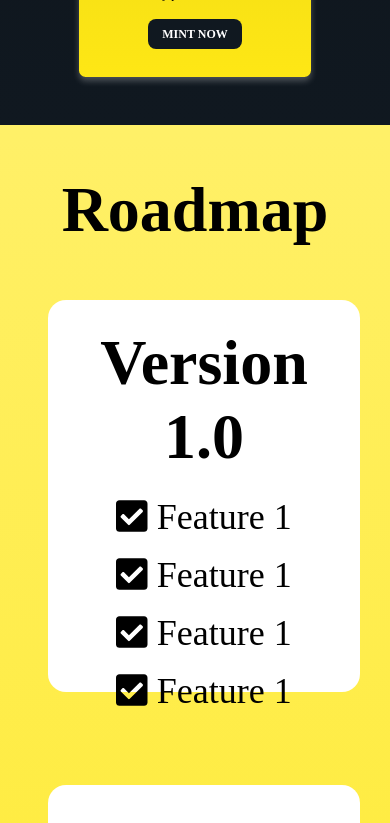
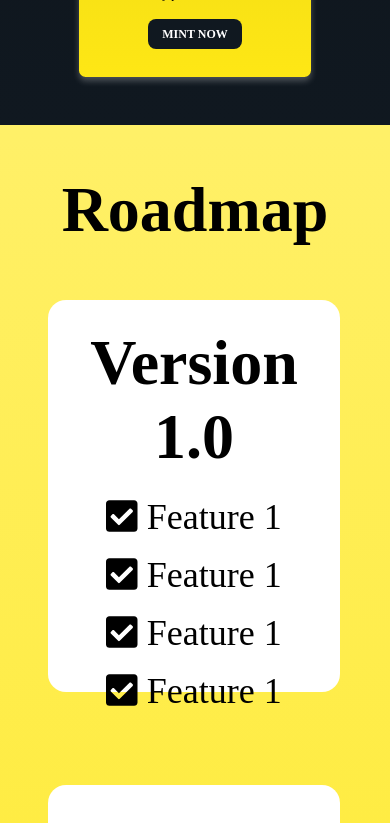
Before and after one commit to marcoruggeri/landing-page-hackaton, a React (Create React App) app: page / in a window 390 px wide. Shown: the part 2655-3478 px from the top of the page. Built offline with nearby package versions, Linux system fonts and the light colour scheme; a web font is replaced by a local one.

Commit message:
Update index.css

```diff
--- a/src/index.css
+++ b/src/index.css
@@ -326,6 +326,6 @@ Version Card
   }
 
   .versionCard {
-    width: 260px;
+    width: 240px;
   }
 }
```
